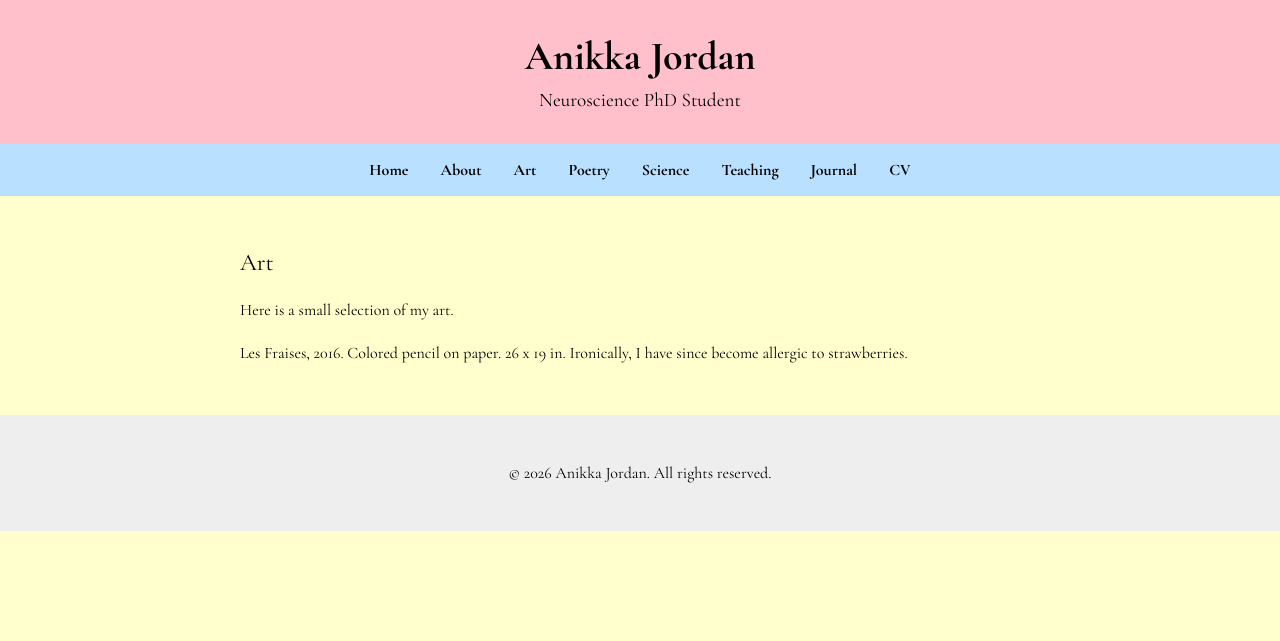
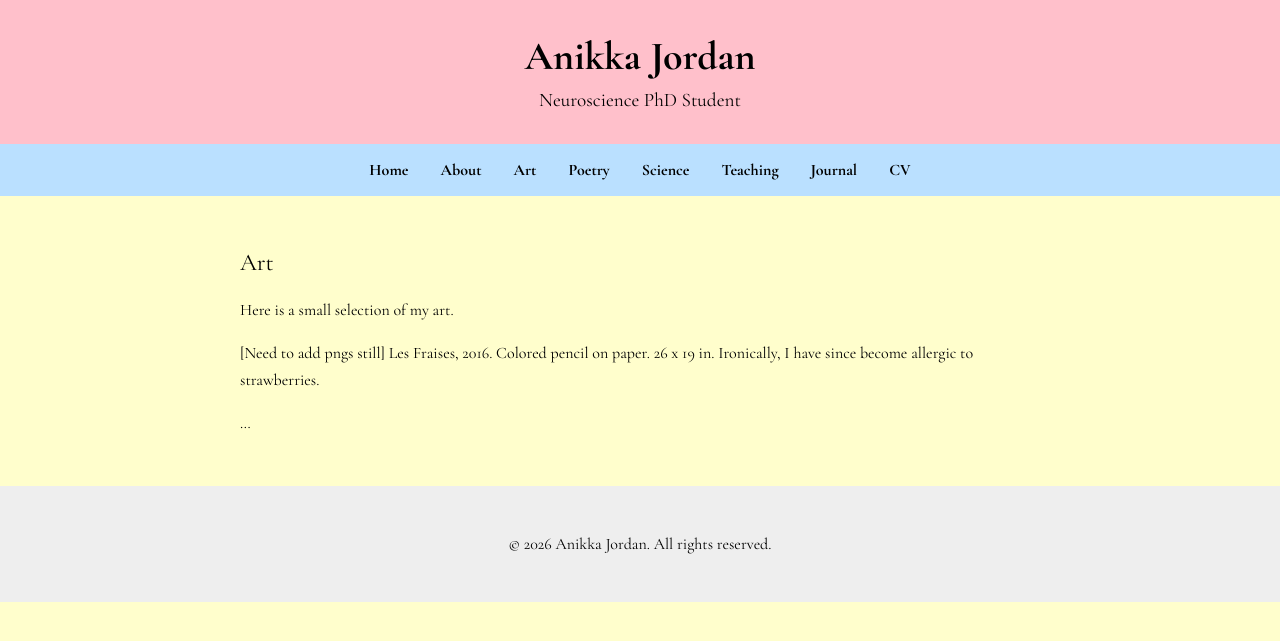
Before and after one commit to anikka-jordan/anikka, a Jekyll site: the page built from art/index.md, in a window 1280 px wide. Shown: the top 641 px of the page. Built offline with Jekyll 4.4.1, drawn with Linux system fonts in a browser that asks for light colours.

Commit message:
edited art page

```diff
--- a/art/index.md
+++ b/art/index.md
@@ -7,5 +7,8 @@ title: Art
 
 Here is a small selection of my art.
 
+[Need to add pngs still]
 Les Fraises, 2016. Colored pencil on paper. 26 x 19 in.
 Ironically, I have since become allergic to strawberries.
+
+...
```
Also changed, not shown: 2 other files.
